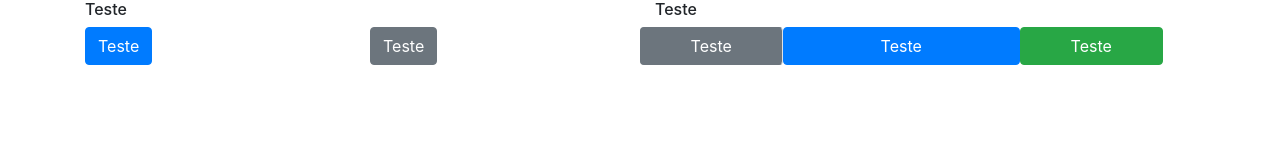
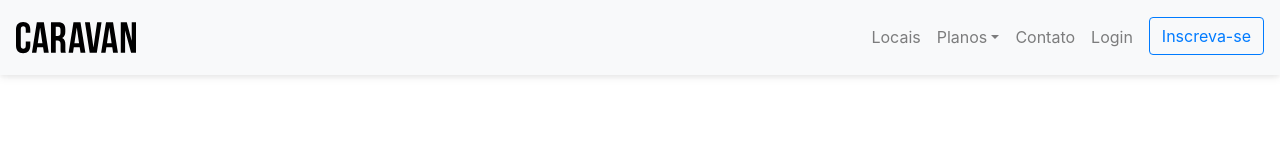
Before and after one commit to lurafael/caravan, a plain HTML site: page index.html in a window 1280 px wide. Drawn offline with Linux system fonts and the light colour scheme.

Commit message:
Cria o menu de navegação superior do site

```diff
--- a/css/style.css
+++ b/css/style.css
@@ -0,0 +1,4 @@
+.box-shadow {
+  box-shadow: 0 2px 4px 0 rgba(0, 0, 0, .05),
+              0 4px 8px 0 rgba(0, 0, 0, .05);
+}
--- a/index.html
+++ b/index.html
@@ -5,39 +5,64 @@
   <meta http-equiv="X-UA-Compatible" content="IE=edge">
   <meta name="viewport" content="width=device-width, initial-scale=1.0">
   <link rel="stylesheet" href="css/bootstrap.css">
-  <title>Document</title>
+  <link rel="stylesheet" href="css/style.css">
+  <title>Caravan</title>
 </head>
 <body>
-  <div class="container">
-    <div class="row">
-      <div class="col-6">
-        <h6>Teste</h6>
-        <div class="row">
-          <div class="button col-6">
-            <button class="btn btn-primary">Teste</button>
+  <!--
+      O navbar-expand-algumTamanho define a responsividade, nesse caso a partir do tamanho md ele mostra o menu normal.
+  -->
+  <nav class="navbar navbar-expand-md navbar-light bg-light fixed-top py-3 box-shadow">
+    <a class="navbar-brand" href="index.html">
+      <img src="./img/caravan.svg" alt="Caravan">
+    </a>
+
+    <!--
+      Se o tamanho da tela for menor que "md", o botão abaixo pega todo o conteúdo do que estiver definido no "data-target" e esconde dentro do botão.
+    -->
+
+    <button class="navbar-toggler" type="button" data-toggle="collapse" data-target="#navbarSupportedContent"
+      aria-controls="navbarSupportedContent" aria-expanded="false" aria-label="Abrir Navegação">
+      <span class="navbar-toggler-icon"></span>
+    </button>
+
+    <!--
+      - Com as classes "collapse navbar-collapse" estou dizendo que o conteúdo abaixo é quem vai ser escondido.
+      - Todas as classes possuem sua semântica, sendo ul navbar-nav, li nav-item e a nav-link.
+    -->
+
+    <div class="collapse navbar-collapse" id="navbarSupportedContent">
+      <ul class="navbar-nav ml-auto">
+        <li class="nav-item">
+          <a href="locais.html" class="nav-link">Locais</a>
+        </li>
+        <li class="nav-item dropdown">
+          <a href="#" class="nav-link dropdown-toggle" id="navbarDropdown" role="button" data-toggle="dropdown" aria-haspopup="true" aria-expanded="false">Planos</a>
+
+          <div class="dropdown-menu" aria-labelledby="navbarDropdown">
+            <a class="dropdown-item" href="local.html">California</a>
+            <a class="dropdown-item" href="local.html">Paris</a>
+            <a class="dropdown-item" href="local.html">Dublin</a>
           </div>
-          <div class="button col-6">
-            <button class="btn btn-secondary">Teste</button>
-          </div>
-        </div>
-      </div>
-      <div class="col-6">
-        <h6>Teste</h6>
-        <div class="row">
-
-            <button class="btn btn-secondary col-3 border-right rounded-top">Teste</button>
-
-
-            <button class="btn btn-primary col-5">Teste</button>
-
-
-            <button class="btn btn-success col-3">Teste</button>
-
-        </div>
-      </div>
+        </li>
+        <li class="nav-item">
+          <a href="contato.html" class="nav-link">Contato</a>
+        </li>
+        <li class="nav-item">
+          <a href="login.html" class="nav-link">Login</a>
+        </li>
+        <li class="nav-item">
+            <!--
+              - Abaixo estilização do link é feita pegando a estilização do botão na documentação.
+              - Consigo adicionar a margin-left somente quando a tela tiver o tamanho que eu quero (md nesse caso), com tamanho padrão que vai de 0 a 5 (o 2 se encaixou melhor nesse caso).
+            -->
+            <a href="inscricao.html" class="btn btn-outline-primary ml-md-2">Inscreva-se</a>
+        </li>
+      </ul>
     </div>
 
-  </div>
+  </nav>
+
   <script type="text/javascript" src="js/jquery-3.2.1.slim.min.js"></script>
   <script type="text/javascript" src="js/popper.min.js"></script>
   <script type="text/javascript" src="js/bootstrap.js"></script>
```
